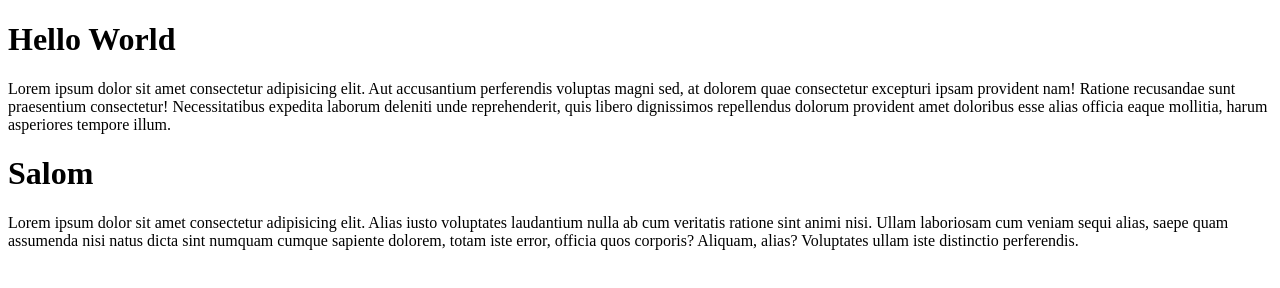
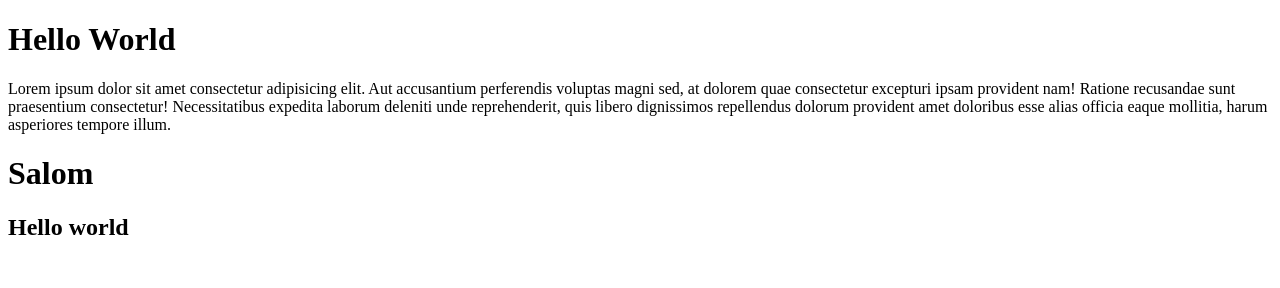
Before and after one commit to Shavkatovivich/test, a plain HTML site: page index.html in a window 1280 px wide. Drawn offline with Linux system fonts and the light colour scheme.

Commit message:
added index

```diff
--- a/index.html
+++ b/index.html
@@ -11,6 +11,6 @@
     <h1>Hello World</h1>
     <p>Lorem ipsum dolor sit amet consectetur adipisicing elit. Aut accusantium perferendis voluptas magni sed, at dolorem quae consectetur excepturi ipsam provident nam! Ratione recusandae sunt praesentium consectetur! Necessitatibus expedita laborum deleniti unde reprehenderit, quis libero dignissimos repellendus dolorum provident amet doloribus esse alias officia eaque mollitia, harum asperiores tempore illum.</p>
     <h1>Salom</h1>
-    <p>Lorem ipsum dolor sit amet consectetur adipisicing elit. Alias iusto voluptates laudantium nulla ab cum veritatis ratione sint animi nisi. Ullam laboriosam cum veniam sequi alias, saepe quam assumenda nisi natus dicta sint numquam cumque sapiente dolorem, totam iste error, officia quos corporis? Aliquam, alias? Voluptates ullam iste distinctio perferendis.</p>
+    <h2>Hello world</h2>
 </body>
 </html>
```
